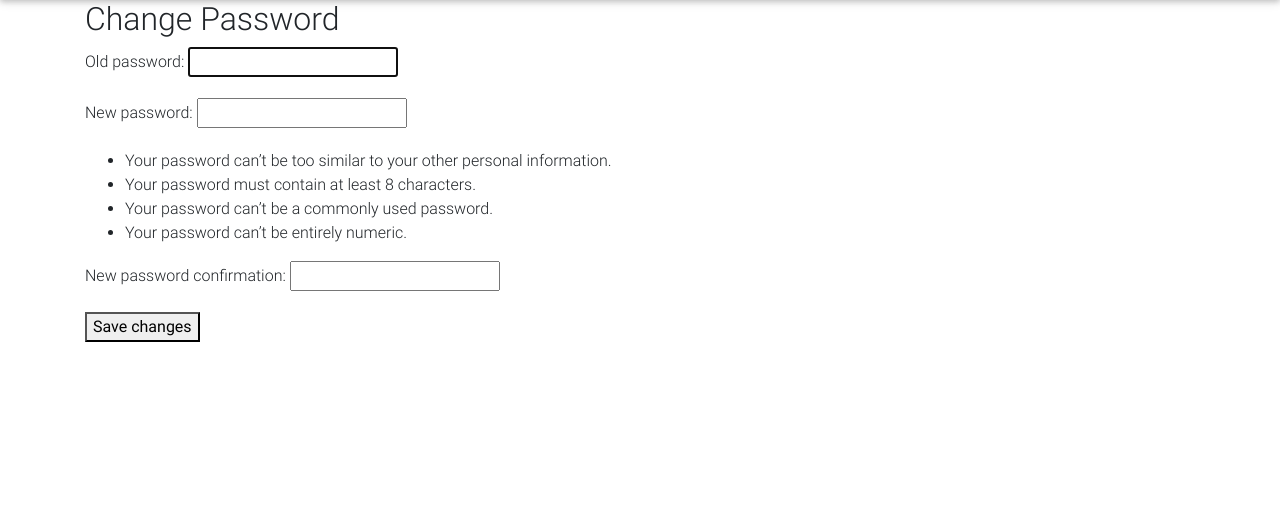
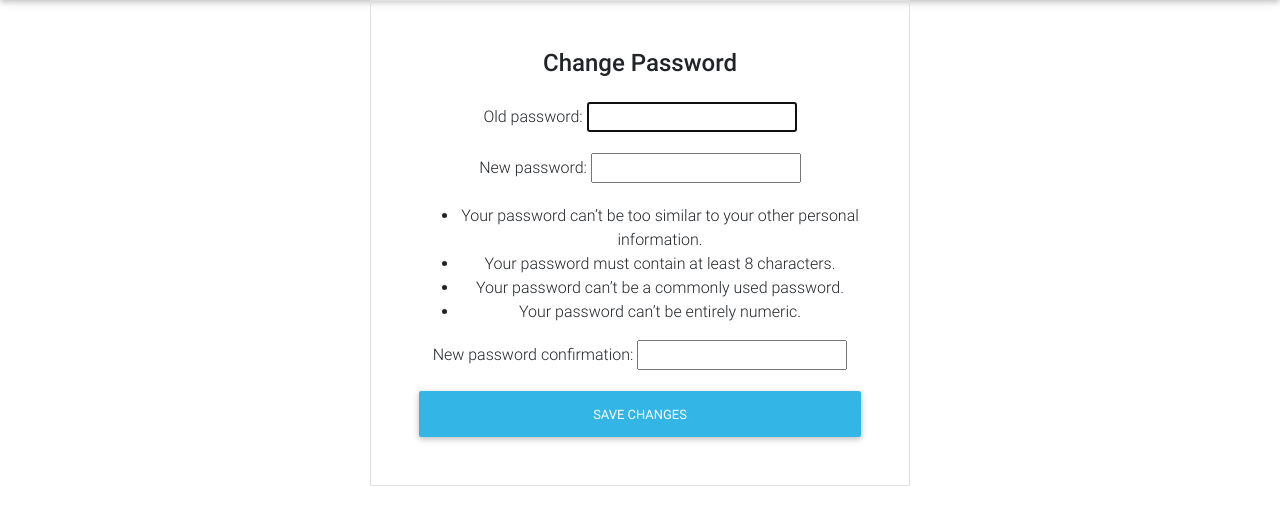
Before and after one commit to Alexmhack/django_oauth, a Django app: page /password/ in a window 1280 px wide. Shown: the part 63-588 px from the top of the page. Run offline with Django 3.2, Linux system fonts and the light colour scheme; the visitor is signed in with stand-in values (Sample User, id 1); some libraries are stand-ins or nearby versions.

Commit message:
add classes and correct errors

```diff
--- a/templates/core/password.html
+++ b/templates/core/password.html
@@ -6,16 +6,39 @@
 
 {% block content %}
 
-  <h2>Change Password</h2>
+<div class="row">
 
-  {% if not user.has_usable_password %}
-    <p style="color: red">You have not defined a password yet.</p>
-  {% endif %}
+	<div class="col-md-3"></div>
 
-  <form method="post">
-    {% csrf_token %}
-    {{ form.as_p }}
-    <button type="submit">Save changes</button>
-  </form>
+	<div class="col-md-6">
+
+		<form class="text-center border border-light p-5" method="post">
+		    {% csrf_token %}
+
+		    <p class="h4 mb-4">Change Password</p>
+
+		    {% if not user.has_usable_password %}
+				<p style="color: red">You have not defined a password yet.</p>
+			{% endif %}
+
+	    	{{ form.as_p }}
+
+		    <!-- change password button -->
+		    <button class="btn btn-info btn-block" type="submit">Save changes</button>
+
+		</form>
+	</div>
+
+	<div class="col-md-3"></div>
+
+</div>
+
+<script type="text/javascript">
+
+	var ulElement = document.getElementsByTagName("li");
+	ulElement.classList.add("text-left");
+	console.log("script is running");
+
+</script>
 
 {% endblock %}
```
